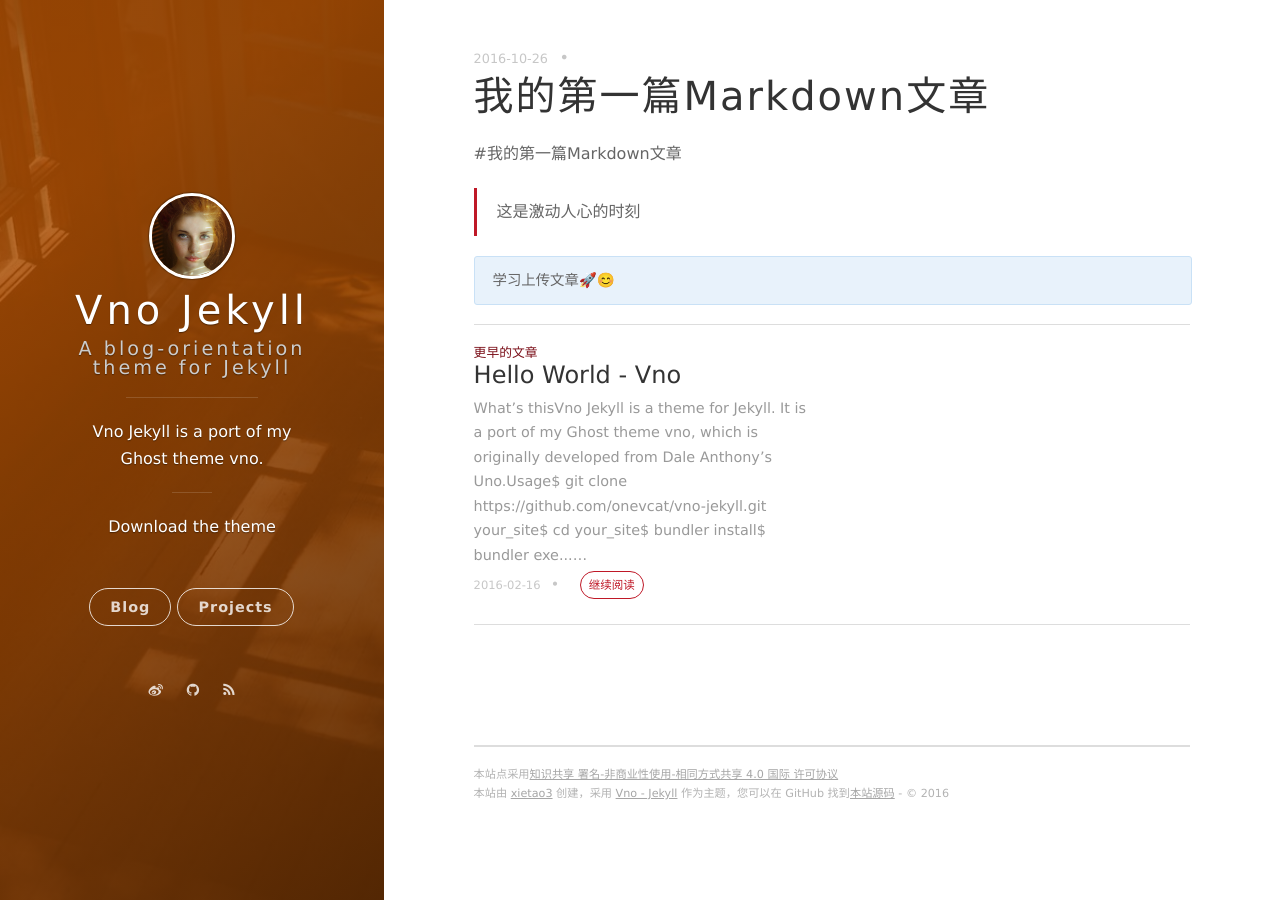
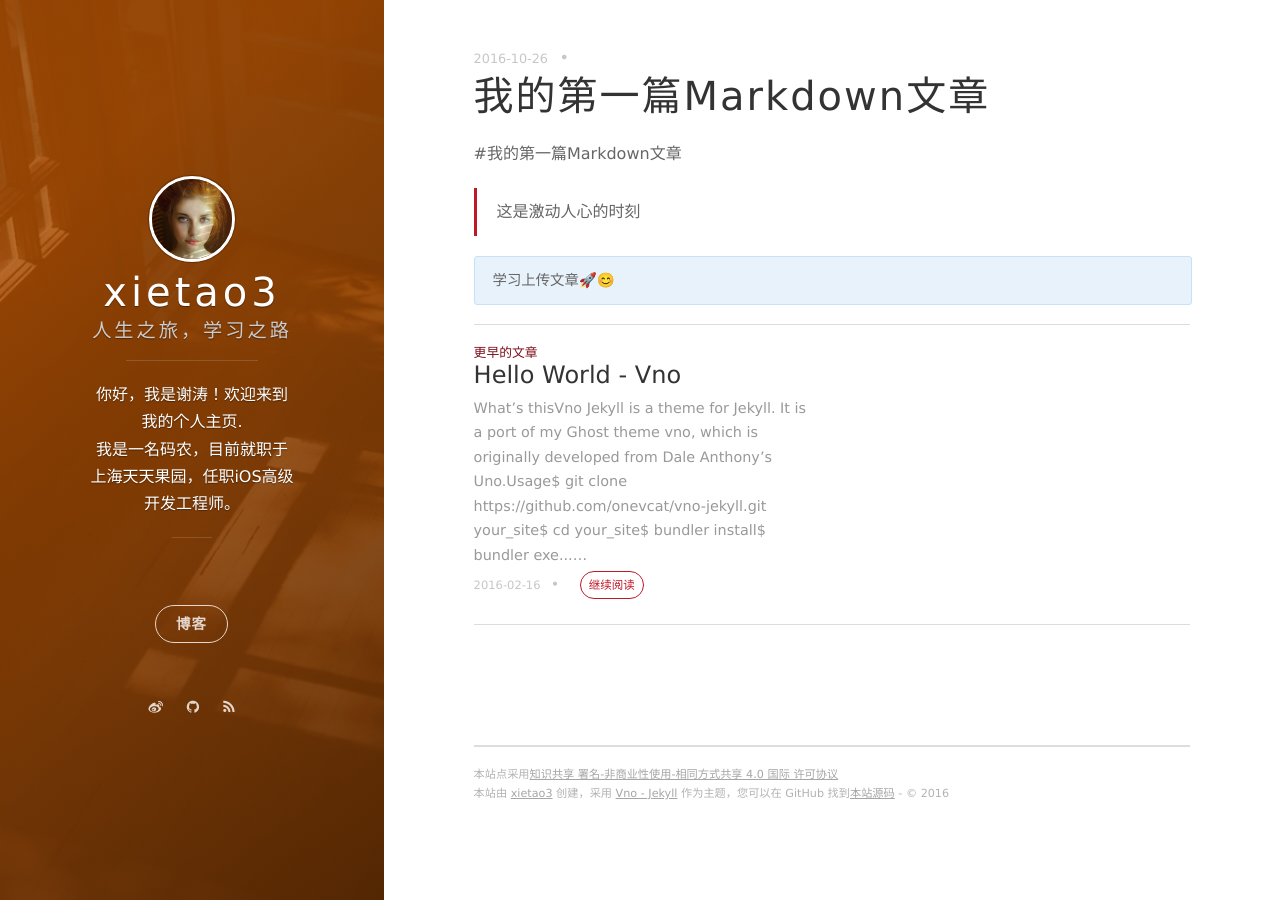
Before and after one commit to xietao3/xietao3.github.io, a Jekyll site: the page built from _posts/2016-10-26-我的第一篇markdown文章.markdown, in a window 1280 px wide. Built offline with Jekyll 4.4.1, drawn with Linux system fonts in a browser that asks for light colours; nearby versions of some CDN libraries; comment, search, counter and statistics services are not loaded.

Commit message:
1、完善网页footer header UI

```diff
--- a/_config.yml
+++ b/_config.yml
@@ -1,8 +1,8 @@
 # Basic
-title: Vno Jekyll
-subtitle: A blog-orientation theme for Jekyll
-welcome_message: <a href="https://github.com/onevcat/vno-jekyll" target="_blank">Download the theme</a>
-description: Vno Jekyll is a port of my Ghost theme vno.
+title: xietao3
+subtitle: 人生之旅，学习之路
+# welcome_message: <a href="https://github.com/onevcat/vno-jekyll" target="_blank">Download the theme</a>
+description: 你好，我是谢涛！欢迎来到我的个人主页.</br>我是一名码农，目前就职于上海天天果园，任职iOS高级开发工程师。
 creator: <a href="http://xietao3.com</a>
 
 url: "http://xietao3.com"
@@ -17,12 +17,12 @@ cover_color: orange
 
 # The blog button should not be removed.
 blog_button:
-    title: Blog
-    description: Visit blog
+    title: 博客
+    description: 进入博客
 
 # Navigation buttons in the front page.
-nav:
-    - {title: Projects, description: My Projects, url: 'http://project.xietao3.com'}
+# nav:
+#     - {title: Projects, description: My Projects, url: 'http://project.xietao3.com'}
     # - {title: Another Button, description: A button, url: 'http://example.com'}
 
 # Pagination
--- a/_includes/head.html
+++ b/_includes/head.html
@@ -5,18 +5,18 @@
 
   <title>{% if page.title %}{{ page.title | escape }}{% else %}{{ site.title | escape }}{% endif %}</title>
   <meta name="description" content="{% if page.excerpt %}{{ page.excerpt | strip_html | strip_newlines | truncate: 160 }}{% else %}{{ site.description }}{% endif %}">
-  <meta name="author" content="Wei Wang">
+  <meta name="author" content="xie tao">
 
-  <meta name="twitter:card" content="summary">
+<!--   <meta name="twitter:card" content="summary">
   <meta name="twitter:title" content="{% if page.title %}{{ page.title | escape }}{% else %}{{ site.title | escape }}{% endif %}">
-  <meta name="twitter:description" content="{% if page.excerpt %}{{ page.excerpt | strip_html | strip_newlines | truncate: 160 }}{% else %}{{ site.description }}{% endif %}">
+  <meta name="twitter:description" content="{% if page.excerpt %}{{ page.excerpt | strip_html | strip_newlines | truncate: 160 }}{% else %}{{ site.description }}{% endif %}"> -->
 
-  <meta property="og:type" content="article">
+<!--   <meta property="og:type" content="article">
   <meta property="og:title" content="{% if page.title %}{{ page.title | escape }}{% else %}{{ site.title | escape }}{% endif %}">
-  <meta property="og:description" content="{% if page.excerpt %}{{ page.excerpt | strip_html | strip_newlines | truncate: 160 }}{% else %}{{ site.description }}{% endif %}">
+  <meta property="og:description" content="{% if page.excerpt %}{{ page.excerpt | strip_html | strip_newlines | truncate: 160 }}{% else %}{{ site.description }}{% endif %}"> -->
 
-  <link rel="icon" type="image/png" href="/assets/images/favicon.png" />
-  <link href="/assets/images/favicon.png" rel="shortcut icon" type="image/png">
+  <link rel="icon" type="image/png" href="/assets/images/favicon.ico" />
+  <link href="/assets/images/favicon.ico" rel="shortcut icon" type="image/png">
 
   <link rel="stylesheet" href="{{ "/css/main.css" | prepend: site.baseurl }}">
   <link href="//netdna.bootstrapcdn.com/font-awesome/4.1.0/css/font-awesome.min.css" rel="stylesheet">
--- a/_includes/side-panel.html
+++ b/_includes/side-panel.html
@@ -5,7 +5,7 @@
     <div class="panel-main__content">
 
         <a href="/#blog" title="前往 {{ site.title }} 的主页" class="blog-button"><img src="/assets/images/avatar.jpg" width="80" alt="{{ site.title }} logo" class="panel-cover__logo logo" /></a>
-        <h1 class="panel-cover__title panel-title"><a href="/#blog" title="link to homepage for {{ site.title }}" class="blog-button">{{ site.title }}</a></h1>
+        <h1 class="panel-cover__title panel-title"><a href="/#blog" title="前往 {{ site.title }} 的主页" class="blog-button">{{ site.title }}</a></h1>
         {% if site.subtitle %}
         <span class="panel-cover__subtitle panel-subtitle">{{site.subtitle}}</span>
         {% endif %}
```
Also changed, not shown: index.html (+6 -9 lines), assets/images/favicon.ico (added), 5 other files.
